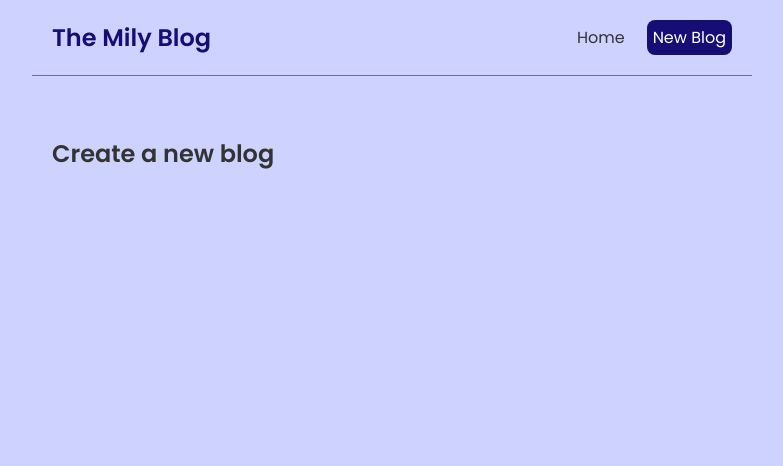
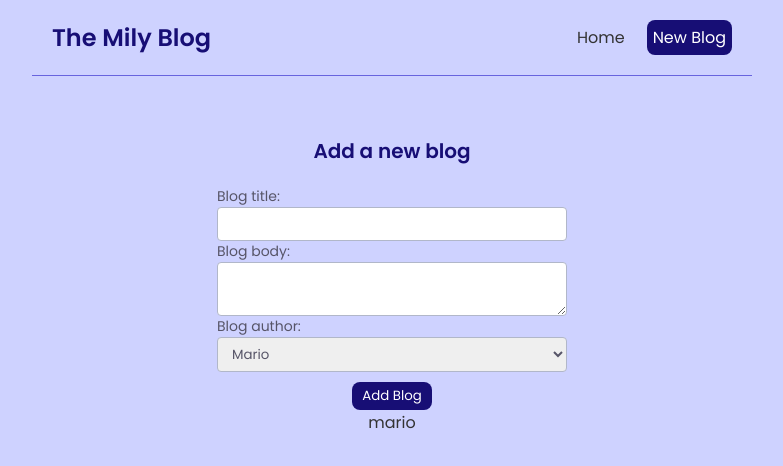
Before and after one commit to anushkash3110/First-React-Project, a React (Vite) app in the folder react-app/: page /create in a window 1280 px wide. Shown: the top 466 px of the page, without its empty margins (248-1031 px from the left). Built offline with nearby package versions, Linux system fonts and the light colour scheme.

Commit message:
Added controlled inputs or forum

```diff
--- a/react-app/src/create.jsx
+++ b/react-app/src/create.jsx
@@ -1,7 +1,47 @@
+import { useState } from "react";
+
 const Create = () => {
+    const [title, setTitle] = useState('');
+    const [body, setBody] = useState('');
+    const [author, setAuthor] = useState('mario');
+
     return (
         <div className="create">
-            <h2>Create a new blog</h2>
+            <h2>Add a new blog</h2>
+            <form>
+
+                <label>Blog title:</label>
+                <input
+                type="text"
+                required
+                value={title}
+                onChange={(e) => setTitle(e.target.value)}
+                />
+
+                <label>Blog body:</label>
+                <textarea
+                required
+                value={body}
+                onChange={(e) => setBody(e.target.value)}
+                ></textarea>
+
+                <label>Blog author:</label>
+
+                <select
+                value={author}
+                onChange={(e) => setAuthor(e.target.value)}
+                >
+                    <option value="mario">Mario</option>
+                    <option value="yoshi">Yoshi</option>
+                </select>
+
+                <button>Add Blog</button>
+
+                <p>{ title }</p>
+                <p>{ body }</p>
+                <p>{ author }</p>
+
+            </form>
         </div>
     );
 }
--- a/react-app/src/index.css
+++ b/react-app/src/index.css
@@ -33,7 +33,7 @@ body{
   padding: 6px;
 }
 
-.navbar a:hover {
+.navbar a:not(.create-btn):hover {
   color: #170e75;
 }
 
@@ -43,7 +43,23 @@ body{
   border-radius: 8px;
   padding: 6px 12px;
   text-decoration: none;
+
+  transition: all 0.3s ease;   /*  smooth animation */
 }
+
+.create-btn:hover {
+  transform: scale(1.08);
+
+  box-shadow:
+    0 0 8px rgba(104, 100, 222, 0.6),
+    0 0 16px rgba(104, 100, 222, 0.4),
+    0 0 24px rgba(104, 100, 222, 0.2);
+}
+
+.create-btn:active {
+  transform: scale(0.95);
+}
+
 .content {
   max-width: 680px;
   margin: 40px auto;
@@ -91,3 +107,48 @@ body{
   border: none;
   cursor: pointer;
 }
+
+/* create a new blog */
+.create {
+  max-width: 680px;
+  margin: 0px auto;
+  text-align: center;
+}
+
+.create label {
+  display: block;
+  text-align: left;
+  color: #575568;
+  font-size: 14px;
+}
+
+.create h2  {
+  font-size: 12px;
+  color: #170e75;
+  margin-bottom: 20px;
+  font-size: 20px;
+}
+
+.create input, .create textarea, .create select {
+  width: 350px;
+  padding: 6px 10px;
+  margin-bottom: 10px  0;
+  border: 1px solid #b1b7c9;
+  border-radius: 4px;
+  box-sizing: border-box;
+  display: block;
+}
+
+.create button {
+  color: white;
+  background-color: #170e75;
+  border-radius: 8px;
+  padding: 4px 10px;
+  margin-top: 10px;
+  border: none;
+  cursor: pointer;
+}
+
+.create select {
+  color: #575568;
+}
```
